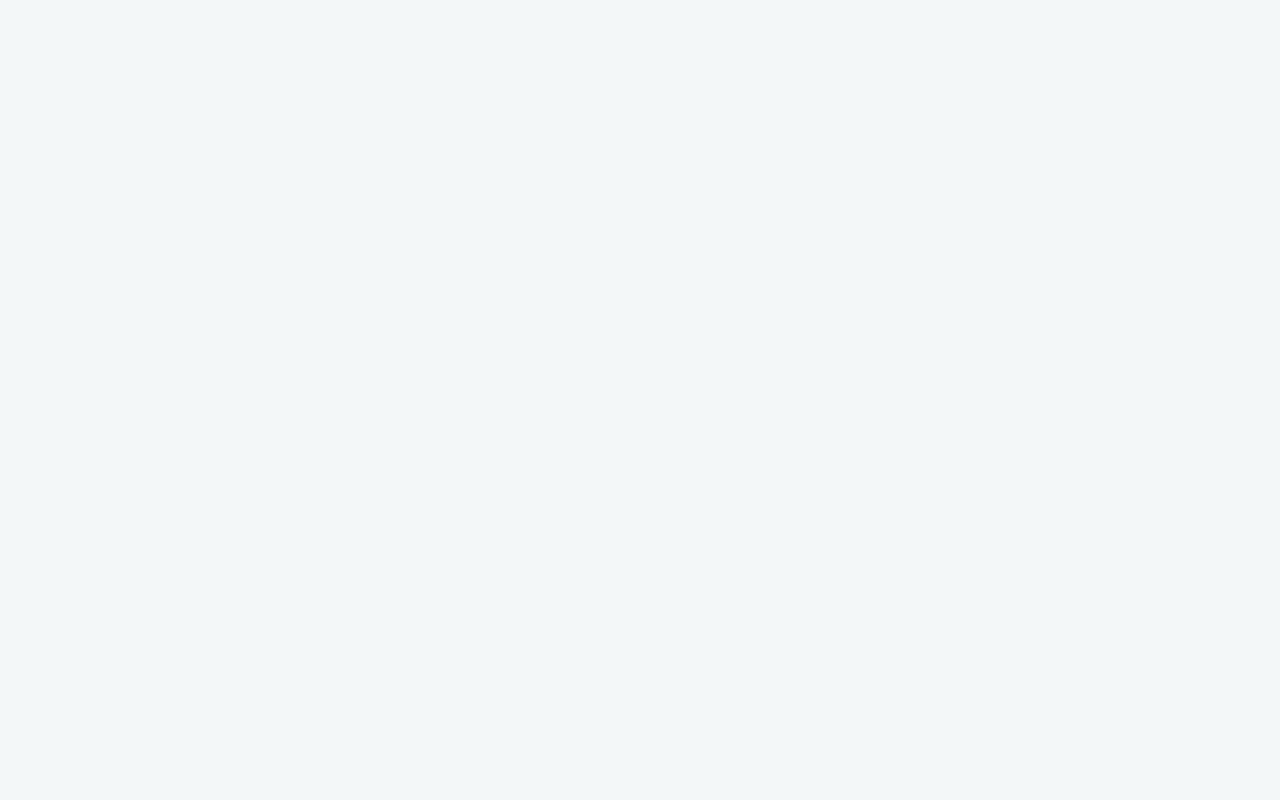
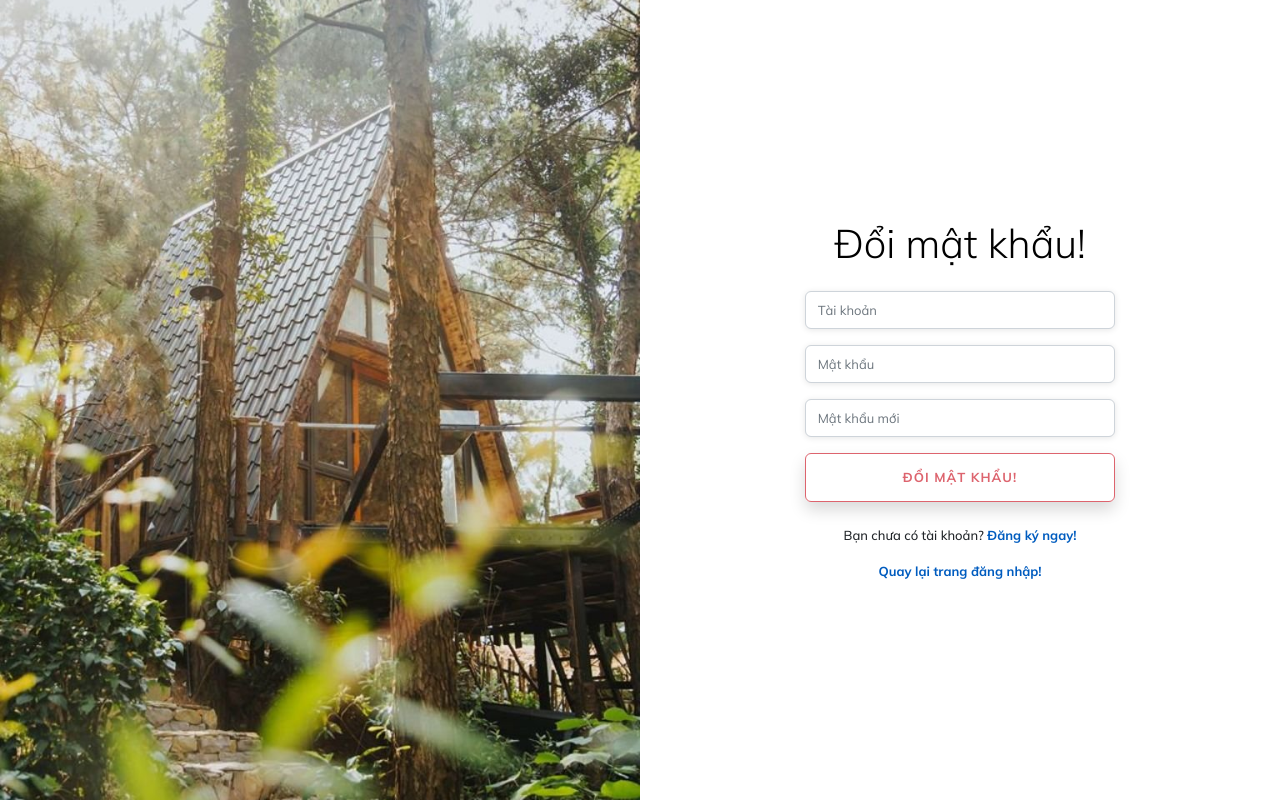
Before and after one commit to lamthuy305/Group-5-Case-Module-6-FE, an Angular app: page /changePassword in a window 1280 px wide. Before the commit this address led to /. Built offline with nearby package versions, Linux system fonts and the light colour scheme; no server answers.

Commit message:
them tinh nang doi mat khau

```diff
--- a/src/app/app-routing.module.ts
+++ b/src/app/app-routing.module.ts
@@ -4,6 +4,7 @@ import {AdminLayoutComponent} from './layout/admin/admin-layout/admin-layout.com
 import {LoginComponent} from './auth/login/login.component';
 import {HomeComponent} from './layout/user/home/home.component';
 import {RegisterComponent} from "./auth/register/register.component";
+import {ChangePasswordComponent} from "./auth/change-password/change-password.component";
 
 
 const routes: Routes = [
@@ -24,6 +25,11 @@ const routes: Routes = [
   {
     path: 'register',
     component: RegisterComponent
+  },
+
+  {
+    path: 'changePassword',
+    component: ChangePasswordComponent
   }
 
 ];
--- a/src/app/auth/auth.module.ts
+++ b/src/app/auth/auth.module.ts
@@ -5,12 +5,14 @@ import { AuthRoutingModule } from './auth-routing.module';
 import {LoginComponent} from "./login/login.component";
 import {RegisterComponent} from "./register/register.component";
 import {ReactiveFormsModule} from "@angular/forms";
+import { ChangePasswordComponent } from './change-password/change-password.component';
 
 
 @NgModule({
   declarations: [
     LoginComponent,
-    RegisterComponent
+    RegisterComponent,
+    ChangePasswordComponent
   ],
   imports: [
     CommonModule,
--- /dev/null
+++ b/src/app/auth/change-password/change-password.component.html
@@ -0,0 +1,72 @@
+<!doctype html>
+<html lang="en">
+
+<!-- thaotrinh.info/preview/theme-2/login.html  2021 09:01:13 GMT -->
+
+<head>
+
+  <meta charset="utf-8">
+  <meta name="viewport" content="width=device-width, initial-scale=1, shrink-to-fit=no">
+  <meta name="description" content="Askbootstrap">
+  <meta name="author" content="Askbootstrap">
+  <title>Osahan Eat - Online Food Ordering Website HTML Template</title>
+
+</head>
+<router-outlet></router-outlet>
+<body class="bg-white">
+<div class="container-fluid">
+  <div class="row no-gutter">
+    <div class="d-none d-md-flex col-md-4 col-lg-6 bg-image"></div>
+    <div class="col-md-8 col-lg-6">
+      <div class="login d-flex align-items-center py-5">
+        <div class="container">
+          <div class="row">
+            <div class="col-md-9 col-lg-8 mx-auto pl-5 pr-5">
+              <h1 class="login-heading mb-4" style="text-align: center">Đổi mật khẩu!</h1>
+              <form [formGroup]="changePasswordForm" (ngSubmit)="changePassword()">
+                <div class="form-group">
+                  <input type="text" id="username" class="form-control"
+                         placeholder="Tài khoản" formControlName="username">
+                </div>
+                <div class="form-group">
+                  <input type="password" id="inputPassword" class="form-control"
+                         placeholder="Mật khẩu" formControlName="password">
+                </div>
+                <div class="form-group">
+                  <input type="password" class="form-control"
+                         placeholder="Mật khẩu mới" formControlName="confirmPassword">
+                </div>
+                <div
+                  *ngIf="changePasswordForm.get('password').value===changePasswordForm.get('confirmPassword').value&&changePasswordForm.get('confirmPassword').touched">
+                  <p
+                    style="color: red">Mật khẩu mới không được trùng lặp với mật khẩu gần nhất!</p>
+                </div>
+                <div *ngIf="message!=null">
+                  <p style="color:red">{{message}}</p>
+                </div>
+                <button type="submit"
+                        class="btn btn-lg btn-outline-primary btn-block btn-login text-uppercase font-weight-bold mb-2">
+                  Đổi mật khẩu!
+                </button>
+              </form>
+              <div class="text-center pt-3">
+                Bạn chưa có tài khoản? <a class="font-weight-bold" style="color: #005cbf" routerLink="/register">Đăng ký
+                ngay!</a>
+              </div>
+              <div class="text-center pt-3"><a class="font-weight-bold" href="/login" style="color: #005cbf">Quay lại
+                trang đăng nhập!</a>
+              </div>
+            </div>
+          </div>
+        </div>
+      </div>
+    </div>
+  </div>
+</div>
+
+
+</body>
+
+<!-- thaotrinh.info/preview/theme-2/login.html  2021 09:01:13 GMT -->
+
+</html>
--- /dev/null
+++ b/src/app/auth/change-password/change-password.component.ts
@@ -0,0 +1,56 @@
+import {Component, OnInit} from '@angular/core';
+import {FormBuilder, FormControl, FormGroup} from "@angular/forms";
+import {AuthService} from "../../service/auth.service";
+import {User} from "../../model/user";
+import {Router} from "@angular/router";
+
+@Component({
+  selector: 'app-change-password',
+  templateUrl: './change-password.component.html',
+  styleUrls: ['./change-password.component.css']
+})
+export class ChangePasswordComponent implements OnInit {
+  changePasswordForm: FormGroup;
+  users: User[] = [];
+  user: any;
+  message: string = null;
+
+  constructor(private authService: AuthService,
+              private fb: FormBuilder,
+              private router: Router) {
+  }
+
+  ngOnInit() {
+    this.getAllUser();
+    this.changePasswordForm = this.fb.group({
+      username: '',
+      password: '',
+      confirmPassword: ''
+    })
+
+  }
+
+  changePassword() {
+    this.user = {
+      username: this.changePasswordForm.value.username,
+      passwordForm: {
+        password: this.changePasswordForm.value.password,
+        confirmPassword: this.changePasswordForm.value.confirmPassword
+      }
+    }
+    for (let user of this.users) {
+      if ((user.username !== this.user.username)||(user.password!==this.user.password)){
+        this.message = 'Tài khoản hoặc mật khẩu không đúng!';
+        break;
+      }
+    }
+    this.authService.changePassword(this.user).subscribe(()=>{
+      this.router.navigateByUrl('/login');
+    })
+  }
+
+  getAllUser() {
+    this.authService.getAllUser().subscribe((listUserFromBE) =>
+      this.users = listUserFromBE);
+  }
+}
--- a/src/app/auth/login/login.component.html
+++ b/src/app/auth/login/login.component.html
@@ -45,7 +45,7 @@
               <div class="text-center pt-3">
               Bạn chưa có tài khoản? <a class="font-weight-bold" style="color: #005cbf" routerLink="/register">Đăng ký ngay!</a>
             </div>
-              <div class="text-center pt-3"><a class="font-weight-bold" href="register.html" style="color: #005cbf">Đổi mật khẩu tại đây!</a>
+              <div class="text-center pt-3"><a class="font-weight-bold" routerLink="/changePassword" style="color: #005cbf">Đổi mật khẩu tại đây!</a>
               </div>
 <!--              <hr class="my-4">-->
 <!--              <p class="text-center">ĐĂNG NHẬP BẰNG TÀI KHOẢN MXH</p>-->
--- a/src/app/auth/register/register.component.ts
+++ b/src/app/auth/register/register.component.ts
@@ -49,14 +49,14 @@ export class RegisterComponent implements OnInit {
 
     };
     for (let user of this.users) {
-      if (user.username === this.user.username) {
+      if (user.username === this.user.username.toLowerCase()) {
         this.message = 'Tài khoản đã tồn tại!';
         break;
       }
     }
 
     this.authService.register(this.user).subscribe(() => {
-      this.router.navigateByUrl('');
+      this.router.navigateByUrl('/login');
     }, error => {
     })
   }
--- a/src/app/service/auth.service.ts
+++ b/src/app/service/auth.service.ts
@@ -26,4 +26,8 @@ export class AuthService {
   getAllUser(): Observable<User[]> {
     return this.http.get<User[]>(`${API_URL}/users`)
   }
+
+  changePassword(changePasswordForm): Observable<User> {
+    return this.http.put<User>(`${API_URL}/changePassword`,changePasswordForm)
+  }
 }
```
Also changed, not shown: src/app/auth/change-password/change-password.component.css (added), 1 other file (tests, documents, lock files or other folders).
